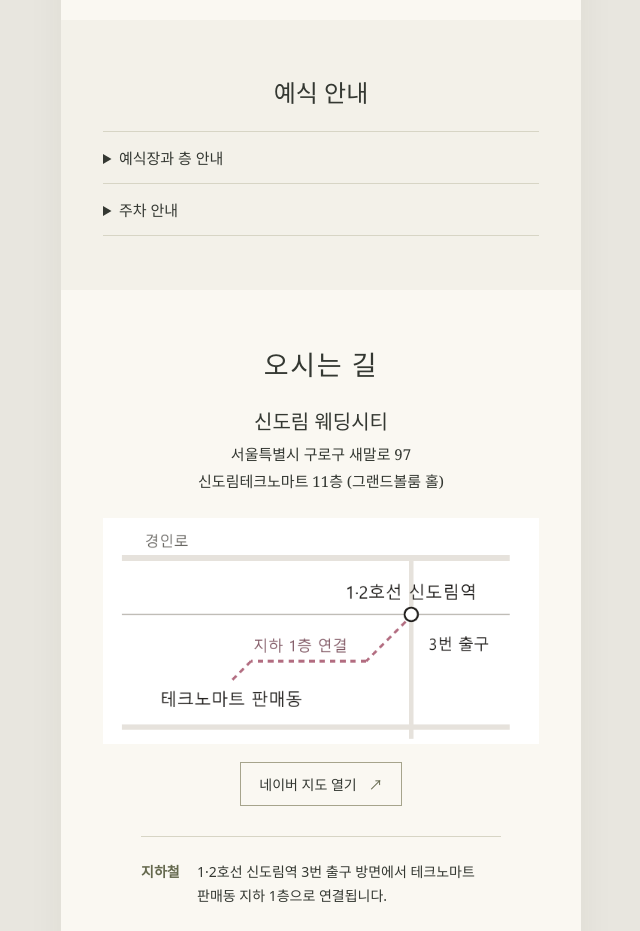
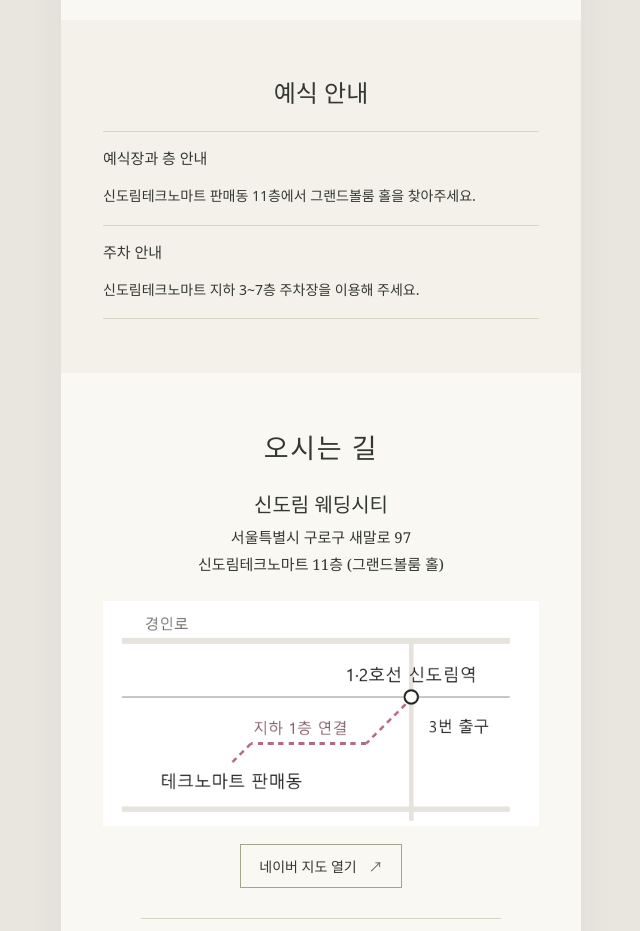
Before and after one commit to donggri019/wedding-invitation, a plain HTML site: page index.html in a window 1280 px wide. Shown: the part 2160-3091 px from the top of the page, without its empty margins (319-959 px from the left). Drawn offline with Linux system fonts and the light colour scheme; no server answers.

Commit message:
Show ceremony and parking information without accordions

```diff
--- a/index.html
+++ b/index.html
@@ -13,7 +13,7 @@
   <meta property="og:description" content="2027.11.07 일요일 오후 4시 20분 · 신도림 웨딩시티 11층 그랜드볼룸 홀">
   <meta property="og:image" content="https://donggri019.github.io/wedding-invitation/bouquet.jpg">
   <meta property="og:url" content="https://donggri019.github.io/wedding-invitation/">
-  <link rel="stylesheet" href="./invitation.css?v=20261124">
+  <link rel="stylesheet" href="./invitation.css?v=20261124-info">
 </head>
 <body>
   <main>
@@ -61,8 +61,14 @@
     </section>
     <section class="info" aria-labelledby="info-title">
       <h2 id="info-title">예식 안내</h2>
-      <details><summary>예식장과 층 안내</summary><p>신도림테크노마트 판매동 11층에서 그랜드볼룸 홀을 찾아주세요.</p></details>
-      <details><summary>주차 안내</summary><p>신도림테크노마트 지하 3~7층 주차장을 이용해 주세요.</p></details>
+      <div class="info-item">
+        <h3>예식장과 층 안내</h3>
+        <p>신도림테크노마트 판매동 11층에서 그랜드볼룸 홀을 찾아주세요.</p>
+      </div>
+      <div class="info-item">
+        <h3>주차 안내</h3>
+        <p>신도림테크노마트 지하 3~7층 주차장을 이용해 주세요.</p>
+      </div>
     </section>
     <section id="location" aria-labelledby="location-title">
       <h2 id="location-title">오시는 길</h2>
--- a/invitation.css
+++ b/invitation.css
@@ -62,6 +62,10 @@ footer span:last-child { font-size:12px; letter-spacing:.12em; }
 #gallery-controls span { font:12px var(--roman); letter-spacing:.12em; }
 .info { background:#f3f1e9; }
 .info h2 { margin-bottom:22px; }
+.info-item { text-align:left; border-top:1px solid var(--line); }
+.info-item:last-child { border-bottom:1px solid var(--line); }
+.info-item h3 { margin:0; padding:15px 0; font-size:15px; font-weight:400; }
+.info-item p { padding:0 0 16px; font:14px/1.8 system-ui,sans-serif; }
 details { text-align:left; border-top:1px solid var(--line); }
 details:last-of-type { border-bottom:1px solid var(--line); }
 summary { padding:15px 0; font-size:15px; cursor:pointer; }
```
